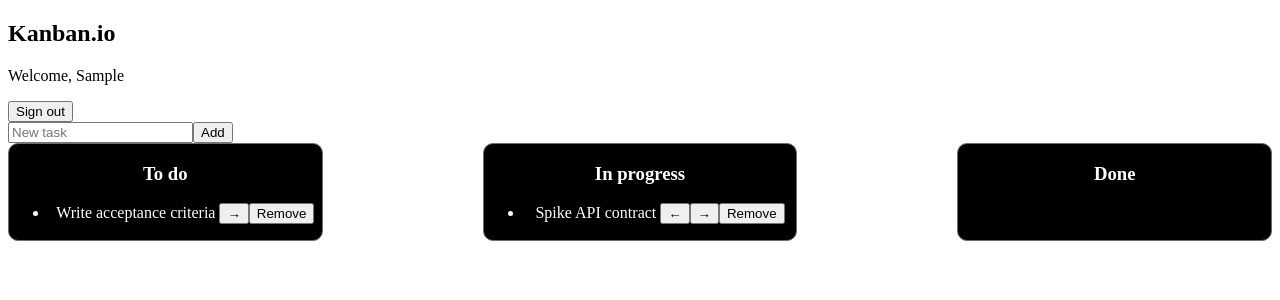
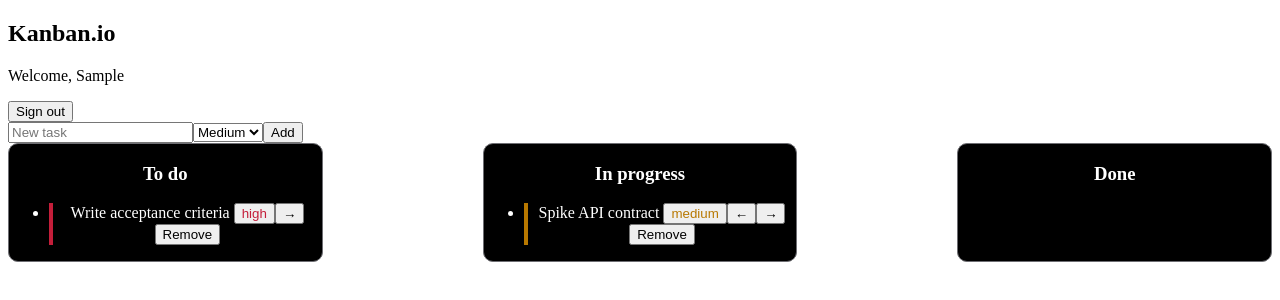
Before and after one commit to fmazmz/sample-vue, a Vue app: page / in a window 1280 px wide. Both pictures are taken after typing "Sample" into the empty fields and a click on the button "Start". Shown: the top 300 px of the page. Built offline with nearby package versions, Linux system fonts and the light colour scheme.

Commit message:
add task priority and allow easy switch using @click button

```diff
--- a/src/App.vue
+++ b/src/App.vue
@@ -1,4 +1,10 @@
 <script>
+const PRIORITY_COLORS = {
+  low: '#6e6e73',
+  medium: '#b87800',
+  high: '#c41e3a',
+}
+
 export default {
   data() {
     return {
@@ -6,10 +12,12 @@ export default {
       userName: '',
       nameInput: '',
       taskInput: '',
+      priorityInput: 'medium',
       nextId: 3,
+      priorityColors: PRIORITY_COLORS,
       tasks: [
-        { id: 1, title: 'Write acceptance criteria', status: 'todo' },
-        { id: 2, title: 'Spike API contract', status: 'in-progress' },
+        { id: 1, title: 'Write acceptance criteria', status: 'todo', priority: 'high' },
+        { id: 2, title: 'Spike API contract', status: 'in-progress', priority: 'medium' },
       ],
     }
   },
@@ -33,8 +41,10 @@ export default {
         id: this.nextId++,
         title,
         status: 'todo',
+        priority: this.priorityInput,
       })
       this.taskInput = ''
+      this.priorityInput = 'medium'
     },
     removeTask(id) {
       this.tasks = this.tasks.filter((task) => task.id !== id)
@@ -42,6 +52,14 @@ export default {
     moveTask(id, status) {
       const task = this.tasks.find((item) => item.id === id)
       if (task) task.status = status
+    },
+    priorityStyle(task) {
+      return { borderLeft: `4px solid ${PRIORITY_COLORS[task.priority]}` }
+    },
+    cyclePriority(task) {
+      const order = ['low', 'medium', 'high']
+      const index = order.indexOf(task.priority)
+      task.priority = order[(index + 1) % order.length]
     },
   },
 }
@@ -66,6 +84,11 @@ export default {
 
     <form @submit.prevent="addTask">
       <input v-model="taskInput" type="text" placeholder="New task" required>
+      <select v-model="priorityInput">
+        <option value="low">Low</option>
+        <option value="medium">Medium</option>
+        <option value="high">High</option>
+      </select>
       <button type="submit">Add</button>
     </form>
 
@@ -73,8 +96,19 @@ export default {
       <div class="project-card">
         <h3>To do</h3>
         <ul>
-          <li v-for="task in tasksFor('todo')" :key="task.id">
+          <li
+            v-for="task in tasksFor('todo')"
+            :key="task.id"
+            :style="priorityStyle(task)"
+          >
             {{ task.title }}
+            <button
+              type="button"
+              :style="{ color: priorityColors[task.priority] }"
+              @click="cyclePriority(task)"
+            >
+              {{ task.priority }}
+            </button>
             <button type="button" @click="moveTask(task.id, 'in-progress')">→</button>
             <button type="button" @click="removeTask(task.id)">Remove</button>
           </li>
@@ -83,8 +117,19 @@ export default {
       <div class="project-card">
         <h3>In progress</h3>
         <ul>
-          <li v-for="task in tasksFor('in-progress')" :key="task.id">
+          <li
+            v-for="task in tasksFor('in-progress')"
+            :key="task.id"
+            :style="priorityStyle(task)"
+          >
             {{ task.title }}
+            <button
+              type="button"
+              :style="{ color: priorityColors[task.priority] }"
+              @click="cyclePriority(task)"
+            >
+              {{ task.priority }}
+            </button>
             <button type="button" @click="moveTask(task.id, 'todo')">←</button>
             <button type="button" @click="moveTask(task.id, 'done')">→</button>
             <button type="button" @click="removeTask(task.id)">Remove</button>
@@ -94,8 +139,19 @@ export default {
       <div class="project-card">
         <h3>Done</h3>
         <ul>
-          <li v-for="task in tasksFor('done')" :key="task.id">
+          <li
+            v-for="task in tasksFor('done')"
+            :key="task.id"
+            :style="priorityStyle(task)"
+          >
             {{ task.title }}
+            <button
+              type="button"
+              :style="{ color: priorityColors[task.priority] }"
+              @click="cyclePriority(task)"
+            >
+              {{ task.priority }}
+            </button>
             <button type="button" @click="moveTask(task.id, 'in-progress')">←</button>
             <button type="button" @click="removeTask(task.id)">Remove</button>
           </li>
```
